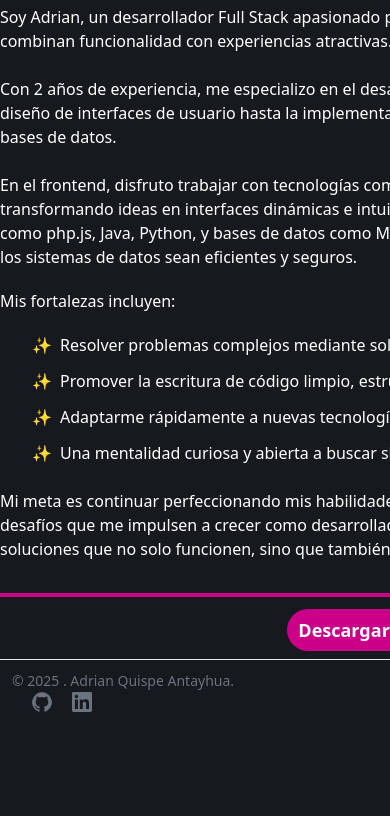
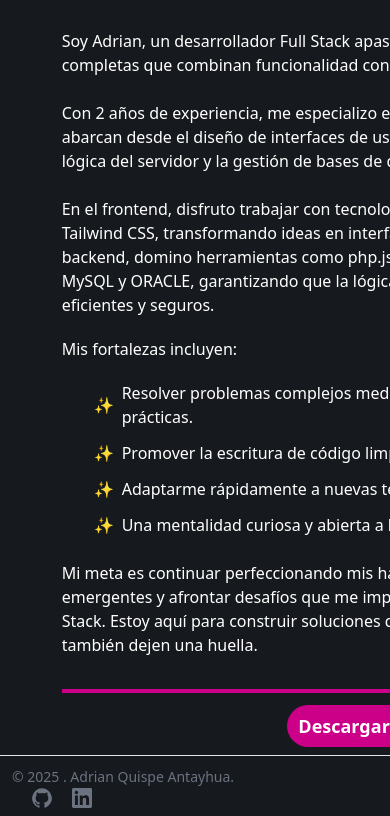
Before and after one commit to AdrianQuispe16/portafolio-web, an Astro site: page / in a window 390 px wide. Shown: the part 988-1804 px from the top of the page. Before the commit the page ends 1700 px from the top, so only its background shows below. Built offline with nearby package versions, Linux system fonts and the light colour scheme; Astro itself is replaced by a stand-in of ours.

Commit message:
responsiv 010

```diff
--- a/src/Components/Footer.astro
+++ b/src/Components/Footer.astro
@@ -1,4 +1,4 @@
-<footer >
+<footer class="mb-2">
     <hr class="my-2 border-gray-200 sm:mx-auto dark:border-gray-700 lg:my-6" />
     <div class="sm:flex sm:items-center sm:justify-between px-3">
         <span class="text-sm text-gray-500 sm:text-center dark:text-gray-400">© 2025 . Adrian Quispe Antayhua.
--- a/src/layouts/Layouts.astro
+++ b/src/layouts/Layouts.astro
@@ -6,7 +6,7 @@ import NavBar from "../Components/NavBar.astro";
 <html lang="en">
   <head>
     <meta charset="UTF-8" />
-    <meta name="viewport" content="width=device-width, initial-scale=1.0" />
+    <meta name="viewport" content="width=device-width, initial-scale=1, maximum-scale=1, user-scalable=no">
     <link href="https://cdnjs.cloudflare.com/ajax/libs/font-awesome/6.5.0/css/all.min.css" rel="stylesheet">
     <link rel="icon" type="image/png" href="img/logo1.webp">
     <title>Adrian.dev</title>
--- a/src/styles/styles.css
+++ b/src/styles/styles.css
@@ -8,7 +8,7 @@
 }
 
 .header-inicio{
-    @apply  w-full max-w-full my-0 mx-auto grid gap-2
+    @apply  w-5/6 max-w-full my-0 mx-auto grid gap-2
 }
 
 .img-inicio{
```
